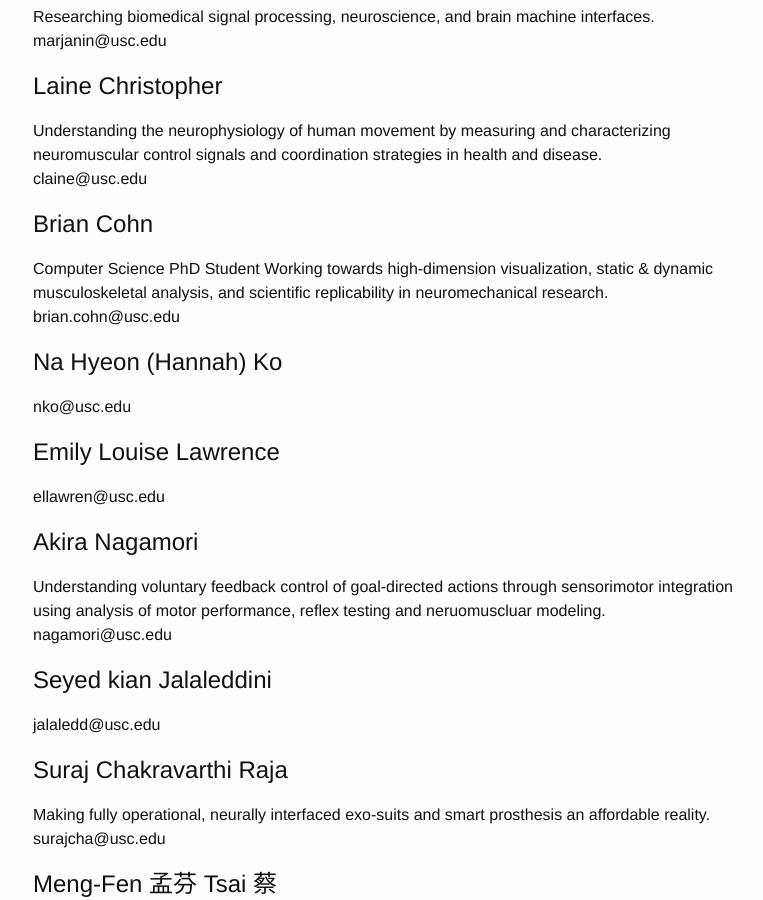
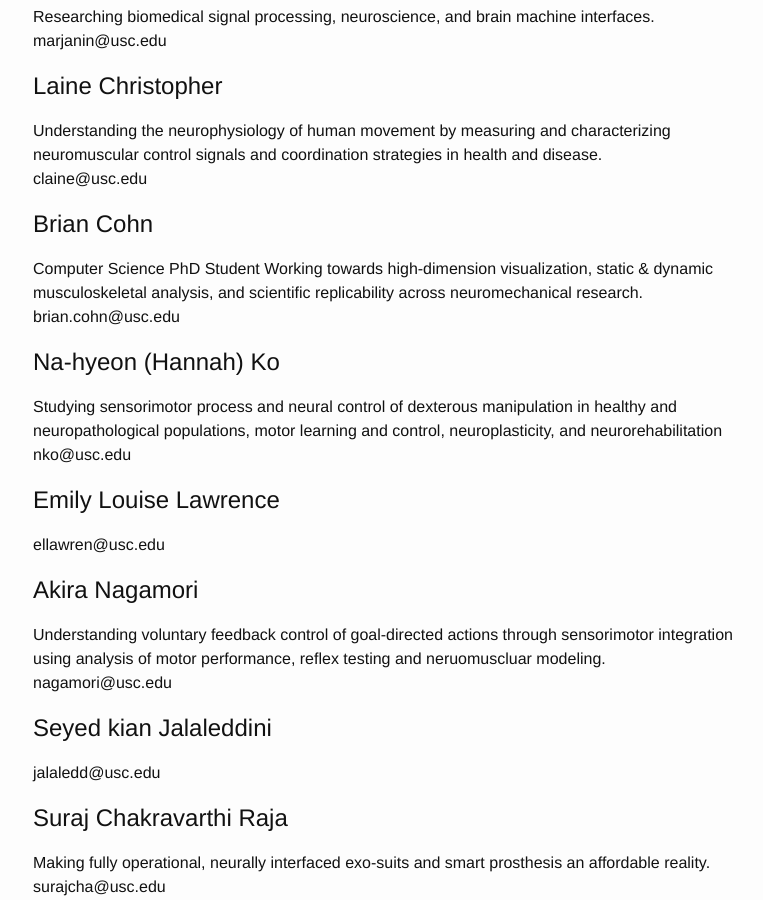
Before and after one commit to usc-bbdl/usc-bbdl.github.io, a Jekyll site: the page built from about.md, in a window 1280 px wide and 900 px high, scrolled down 937 px. Shown: the whole window, without its empty margins (237-1000 px from the left). Built offline with Jekyll 4.4.1, drawn with Linux system fonts in a browser that asks for light colours.

Commit message:
added ko bio. See #1

```diff
--- a/about.md
+++ b/about.md
@@ -40,10 +40,11 @@ claine@usc.edu
 
 # Brian Cohn
 Computer Science PhD Student
-Working towards high-dimension visualization, static & dynamic musculoskeletal analysis, and scientific replicability in neuromechanical research.
+Working towards high-dimension visualization, static & dynamic musculoskeletal analysis, and scientific replicability across neuromechanical research.
 brian.cohn@usc.edu
 
-# Na Hyeon (Hannah) Ko
+# Na-hyeon (Hannah) Ko
+Studying sensorimotor process and neural control of dexterous manipulation in healthy and neuropathological populations, motor learning and control, neuroplasticity, and neurorehabilitation
 nko@usc.edu
 
 # Emily Louise Lawrence
```
